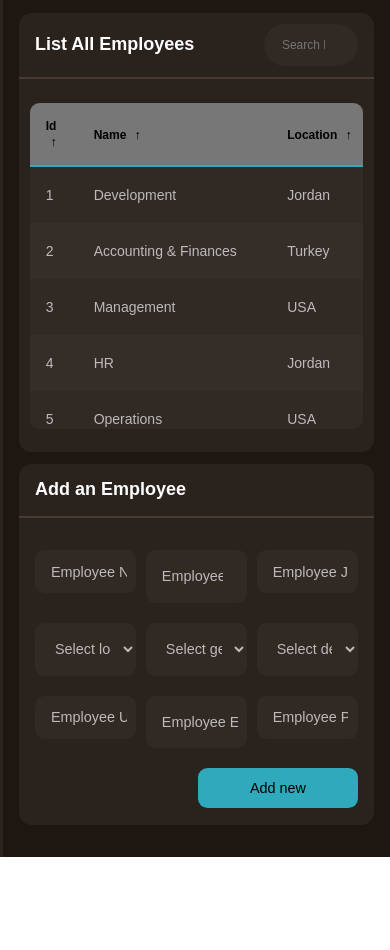
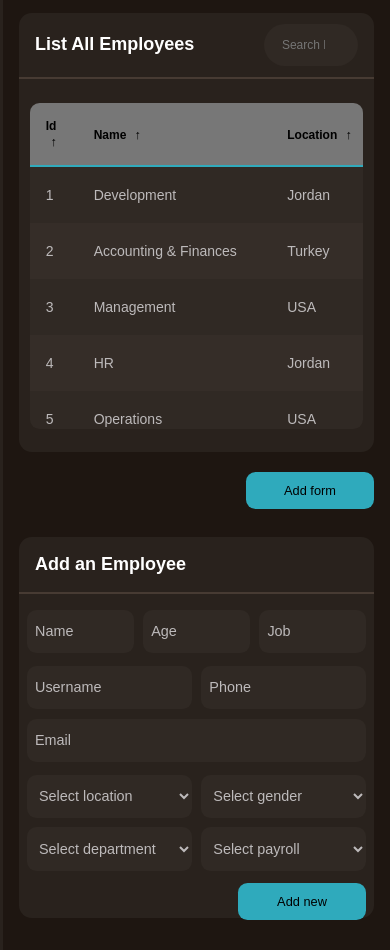
Before and after one commit to Semrin9/HR-System, a plain HTML site: page pages/emloyees/employee.html in a window 390 px wide. Shown: the part 81-1031 px from the top of the page. Before the commit the page ends 960 px from the top, so only its background shows below. Drawn offline with Linux system fonts and the light colour scheme; files whose address does not match are found by name; a web font is replaced by a local one.

Commit message:
Finnishing Employee

```diff
--- a/css/dash.css
+++ b/css/dash.css
@@ -788,7 +788,8 @@ thead th.active {
     border-radius: .8rem;
 }
 
-.add-button {
+.add-button,
+.add-form-button {
     width: 10rem;
     height: 2.5rem;
     background-color: var(--clr-blu);
@@ -804,13 +805,14 @@ thead th.active {
     transition: ease-out .3s;
 }
 
-.add-button img {
-    width: 1.1rem;
-    height: 1.1rem;
-    margin-right: 0.5rem;
+.add-button-container {
+    display: flex;
+    justify-content: flex-end;
+    margin-top: 0.5rem;
 }
 
-.add-button:hover {
+.add-button:hover,
+.add-form-button:hover {
     border: 1.5px solid var(--clr-white);
 }
 
@@ -931,10 +933,6 @@ option {
     transition: var(--transition-default);
 }
 
-.form-column {
-
-}
-
 .submit-form {
     display: flex;
     justify-content: flex-end;
@@ -968,35 +966,37 @@ option {
 }
 
 @media screen and (max-width: 1280px) {
-    .main-content-holder-2 {
+    .main-content-holder-2,
+    .main-content-holder {
         column-gap: 12px;
     }
 
-    .main-content-holder-2 .table {
+    .table {
         margin-top: 1rem;
     }
 
-    .main-content-holder-2 .form {
+    .form {
         margin-top: 1rem;
     }
 
-    .main-content-holder-2 .form-body {
+    .form-body {
         padding: 0.5rem;
     }
 
-    .main-content-holder-2 .form-row {
+    .form-row {
         margin-bottom: 0.8rem;
     }
 
-    .main-content-holder-2 .form-column {
+    .form-column {
         width: 100%;
     }
 
-    .main-content-holder-2 .submit-form {
+    .submit-form {
         margin-top: 0.8rem;
     }
 
-    .main-content-holder-2 .submit-form .add-button {
+    .submit-form .add-button,
+    .add-button-container .add-form-button {
         width: 8rem;
         height: 2.3rem;
         font-size: 0.8rem;
@@ -1012,23 +1012,33 @@ option {
         grid-template-columns: 1fr;
     }
 
-    .main-content-holder-2 .table {
+    .table {
         grid-row-start: 1;
         grid-row-end: 2;
     }
 }
 
 @media screen and (max-width: 768px) {
-    .main-content-holder-2 .table {
+    .table {
         margin: 0;
     }
 
-    .main-content-holder-2 .form-body {
+    .form-body {
         padding: 0 0.5rem;
         height: 87%;
     }
 
+    .form-row:nth-child(2),
+    .form-row:nth-child(3) {
+        display: grid;
+        grid-template-rows: 1fr;
+        grid-template-columns: 1fr 1fr;
+    }
 
+    .form-row:nth-child(2) input#email {
+        grid-column-start: 1;
+        grid-column-end: 3;
+    }
 }
 
 @media screen and (max-width: 420px) {
@@ -1046,9 +1056,16 @@ option {
     }
 
     input[type="text"],
-    [type="email"],
-    input[type="tel"] {
-        height: 2.7rem;
+    input[type="email"],
+    input[type="tel"],
+    input[type="number"] {
+        height: 2.7rem  !important;
+        padding-left: 0.5rem;
+    }
+
+    select {
+        height: 2.7rem  !important;
+        padding-left: 0.5rem;
     }
 
     .table-header .input-group {
--- a/pages/emloyees/employee.html
+++ b/pages/emloyees/employee.html
@@ -39,7 +39,7 @@
 
                         <ul class="nav-link-expand nav-link-expand-hidden">
                             <li class="nav-link-expand-item">
-                                <a href="../location.html" class="nav-link null">
+                                <a href="../organization/location.html" class="nav-link null">
                                     <img src="../../assets/icons/location.svg" alt="Location" class="nav-link-icon">
                                     <span class="nav-link-text">Location</span>
                                 </a>
@@ -60,7 +60,7 @@
                             </li>
 
                             <li class="nav-link-expand-item">
-                                <a href="policy.html" class="nav-link null">
+                                <a href="../organization/policy.html" class="nav-link null">
                                     <img src="../../assets/icons/policy.svg" alt="Policies" class="nav-link-icon">
                                     <span class="nav-link-text">Policies</span>
                                 </a>
@@ -267,6 +267,11 @@
                         </table>
                     </section>
                 </div>
+
+                <div class="add-button-container">
+                    <button class="add-form-button">Add form</button>
+                </div>
+
                 <div class="form">
                     <section class="form-header">
                         <h1>Add an Employee</h1>
@@ -274,13 +279,23 @@
                     <section class="form-body">
                         <form action="" method="post">
                             <div class="form-row">
-                                <input type="text" placeholder="Employee Name" name="name" id="name" required>
+                                <input type="text" placeholder="Name" name="name" id="name" required>
 
-                                <input type="number" placeholder="Employee Age" name="age" id="age" required>
+                                <input type="number" placeholder="Age" name="age" id="age" required>
 
-                                <input type="text" placeholder="Employee Job" name="job" id="job" required>
+                                <input type="text" placeholder="Job" name="job" id="job" required>
 
                             </div>
+
+                            <div class="form-row">
+                                <input type="text" placeholder="Username" name="username" id="username required">
+
+                                <input type="text" placeholder="Phone" name="phone" id="phone" required>
+
+                                <input type="email" placeholder="Email" name="email" id="email" required>
+
+                            </div>
+
                             <div class="form-row">
                                 <select id="location" name="location">
                                     <option value="" disabled selected>Select location</option>
@@ -302,15 +317,13 @@
                                     <option value="female">Female</option>
                                 </select>
 
+                                <select name="payroll" id="payroll">
+                                    <option value="" disabled selected>Select payroll</option>
+                                    <option value="1">1</option>
+                                    <option value="2">2</option>
+                                </select>
                             </div>
 
-                            <div class="form-row">
-                                <input type="text" placeholder="Employee Username" name="username" id="username required">
-
-                                <input type="email" placeholder="Employee Email" name="email" id="email" required>
-
-                                <input type="text" placeholder="Employee Phone" name="phone" id="phone" required>
-                            </div>
                             <div class="submit-form">
                                 <button type="submit" class="add-button" value="add">Add new</button>
                             </div>
```
